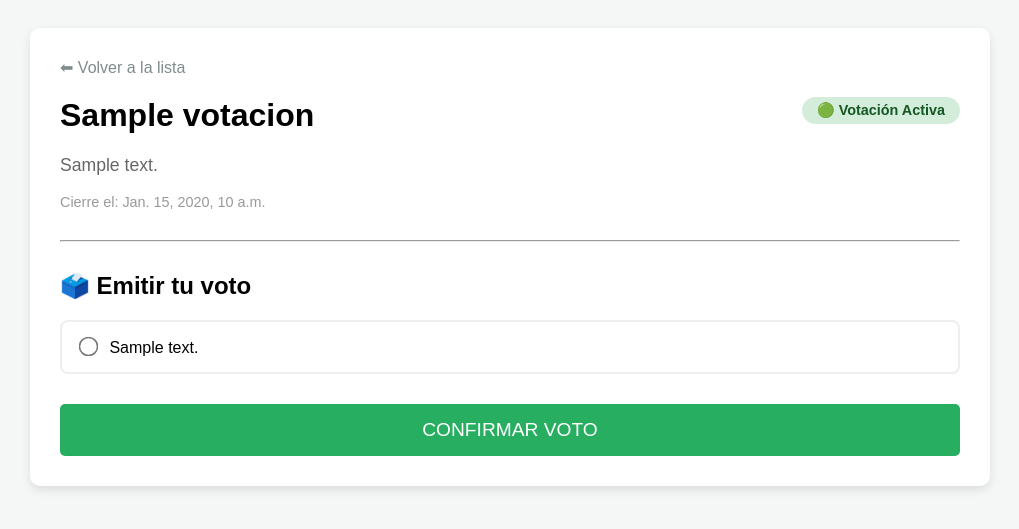
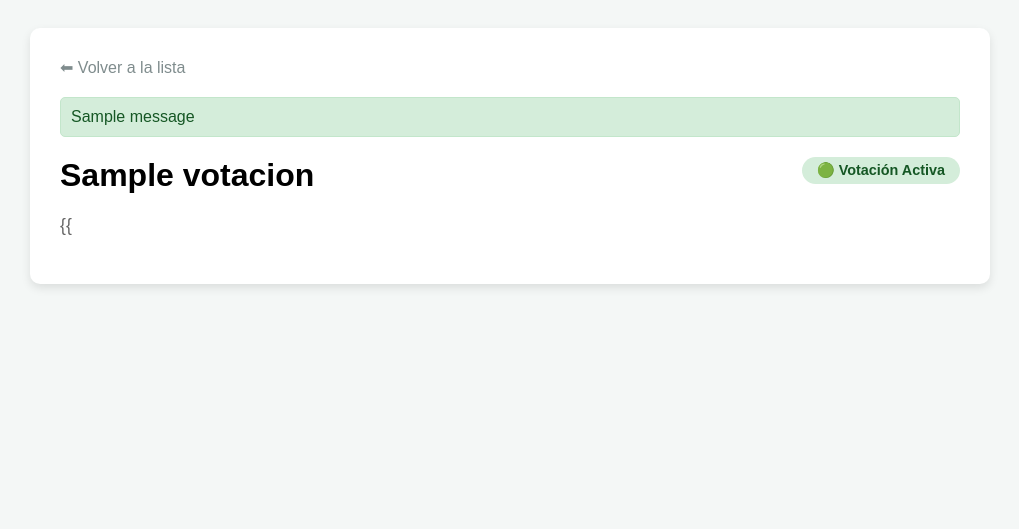
Before and after one commit to SilverBossAG/sistema-cooperativas, a Django app: template templates/Votaciones/detalle_votacion.html in a window 1280 px wide. Shown: the top 529 px of the page, without its empty margins (130-1149 px from the left). Run offline with Django 5.2, Linux system fonts and the light colour scheme; tables that the repository leaves empty hold one stand-in row (values such as "Sample post"); the template is opened without the code that fills it: values that come from a table or form of the project are taken from there, most other values are stand-ins (such as "Sample title", 1, 10 or a date in 2020); one stand-in notice (Sample message) is shown.

Commit message:
votaciones 1.3

```diff
--- a/templates/Votaciones/detalle_votacion.html
+++ b/templates/Votaciones/detalle_votacion.html
@@ -26,6 +26,13 @@
 
         .barra-fondo { background: #eee; border-radius: 5px; height: 25px; width: 100%; margin-top: 5px; overflow: hidden; }
         .barra-progreso { height: 100%; background: #3498db; text-align: right; padding-right: 5px; line-height: 25px; color: white; font-size: 0.8em; }
+
+        /* Modal de Detalles */
+        .modal-overlay { display: none; position: fixed; top: 0; left: 0; width: 100%; height: 100%; background: rgba(0,0,0,0.5); z-index: 1000; justify-content: center; align-items: center; }
+        .modal-content { background: white; padding: 20px; border-radius: 8px; max-width: 400px; width: 90%; max-height: 80vh; overflow-y: auto; }
+        .modal-header { font-size: 1.2em; font-weight: bold; margin-bottom: 15px; border-bottom: 1px solid #eee; padding-bottom: 10px; }
+        .lista-nombres li { padding: 5px 0; border-bottom: 1px solid #f0f0f0; }
+        .btn-cerrar { float: right; cursor: pointer; color: #e74c3c; font-weight: bold; }
     </style>
 </head>
 <body>
@@ -33,114 +40,21 @@
     <div class="container">
         <a href="{% url 'listar_votaciones' %}" style="text-decoration: none; color: #7f8c8d;">⬅ Volver a la lista</a>
 
+        {% if messages %}
+            <div style="margin-top: 20px;">
+                {% for message in messages %}
+                    <div style="padding: 10px; border-radius: 5px; margin-bottom: 10px;
+                        {% if message.tags == 'success' %}background: #d4edda; color: #155724; border: 1px solid #c3e6cb;
+                        {% else %}background: #f8d7da; color: #721c24; border: 1px solid #f5c6cb;{% endif %}">
+                        {{ message }}
+                    </div>
+                {% endfor %}
+            </div>
+        {% endif %}
+
         <div style="margin-top: 20px;">
             <span class="estado-box {% if votacion.activa %}activa{% else %}cerrada{% endif %}">
                 {% if votacion.activa %}🟢 Votación Activa{% else %}🔴 Finalizada{% endif %}
             </span>
             <h1 style="margin-top: 0;">{{ votacion.titulo }}</h1>
-            <p style="color: #666; font-size: 1.1em;">{{ votacion.descripcion }}</p>
-            <p style="font-size: 0.9em; color: #999;">Cierre el: {{ votacion.fecha_fin }}</p>
-        </div>
-
-        <hr style="margin: 30px 0;">
-
-        {% if user.es_presidente %}
-            <div class="panel-presidente">
-                <h2 style="color: #2c3e50; margin-top: 0;">📊 Panel de Control</h2>
-
-                {% if permiso_ver_detalles %}
-                    <p style="font-size: 0.9em; color: #27ae60;">🔓 <strong>Modo Transparente:</strong> Haz clic en las gráficas para ver nombres.</p>
-                {% else %}
-                    <p style="font-size: 0.9em; color: #7f8c8d;">🔒 <strong>Voto Secreto:</strong> Solo puedes ver las cantidades totales, no los nombres.</p>
-                {% endif %}
-
-                <div class="grid-graficas">
-                    <div style="background: white; padding: 10px; border-radius: 5px; box-shadow: 0 2px 5px rgba(0,0,0,0.05); {% if permiso_ver_detalles %}cursor: pointer;{% endif %}">
-                        <h4 style="text-align: center;">Resultados</h4>
-                        <canvas id="graficaResultados"></canvas>
-                    </div>
-
-                    <div style="background: white; padding: 10px; border-radius: 5px; box-shadow: 0 2px 5px rgba(0,0,0,0.05); {% if permiso_ver_detalles %}cursor: pointer;{% endif %}">
-                        <h4 style="text-align: center;">Participación ({{ total_votos }}/{{ total_vecinos }})</h4>
-                        <canvas id="graficaParticipacion"></canvas>
-                    </div>
-                </div>
-            </div>
-        {% endif %}
-
-        {% if votacion.activa and not ya_voto %}
-            <h2>🗳️ Emitir tu voto</h2>
-            {% if opciones %}
-                <form method="post">
-                    {% csrf_token %}
-                    {% for opcion in opciones %}
-                        <label class="opcion-voto">
-                            <input type="radio" name="opcion_seleccionada" value="{{ opcion.id }}" required>
-                            {{ opcion.texto }}
-                        </label>
-                    {% endfor %}
-                    <button type="submit" name="btn_votar" class="btn-votar">CONFIRMAR VOTO</button>
-                </form>
-            {% else %}
-                <p style="color: red;">Error: No hay opciones disponibles.</p>
-            {% endif %}
-
-        {% else %}
-            <h2>📊 Resultados Públicos</h2>
-            {% if ya_voto %}
-                <p style="color: green;">✔ Tu voto ya está registrado.</p>
-            {% endif %}
-
-            {% for dato in datos_grafica %}
-                <div style="margin-bottom: 15px;">
-                    <div style="display: flex; justify-content: space-between;">
-                        <strong>{{ dato.texto }}</strong>
-                        <span>{{ dato.votos }} votos ({{ dato.porcentaje }}%)</span>
-                    </div>
-                    <div class="barra-fondo">
-                        <div class="barra-progreso" style="width: {{ dato.porcentaje|floatformat:1 }}%;"></div>
-                    </div>
-                </div>
-            {% empty %}
-                <p>Aún no hay votos.</p>
-            {% endfor %}
-        {% endif %}
-
-    </div>
-
-    {% if user.es_presidente %}
-    <script>
-        // 1. Gráfica de Barras (Resultados)
-        const ctx1 = document.getElementById('graficaResultados');
-        new Chart(ctx1, {
-            type: 'bar',
-            data: {
-                labels: {{ nombres_js|safe }}, // Los nombres de las opciones desde Django
-                datasets: [{
-                    label: 'Votos',
-                    data: {{ votos_js|safe }}, // Los números de votos desde Django
-                    backgroundColor: ['#3498db', '#e74c3c', '#2ecc71', '#f1c40f', '#9b59b6'],
-                    borderWidth: 1
-                }]
-            },
-            options: { scales: { y: { beginAtZero: true, ticks: { stepSize: 1 } } } }
-        });
-
-        // 2. Gráfica de Donut (Participación)
-        const ctx2 = document.getElementById('graficaParticipacion');
-        new Chart(ctx2, {
-            type: 'doughnut',
-            data: {
-                labels: ['Han Votado', 'Pendientes (Abstención)'],
-                datasets: [{
-                    data: [{{ total_votos }}, {{ abstencion }}],
-                    backgroundColor: ['#27ae60', '#ecf0f1'],
-                    hoverOffset: 4
-                }]
-            }
-        });
-    </script>
-    {% endif %}
-
-</body>
-</html>
+            <p style="color: #666; font-size: 1.1em;">{{
--- a/usuarios/admin.py
+++ b/usuarios/admin.py
@@ -19,5 +19,5 @@
     list_filter = ('presidente_ve_votos',)
 
 # Registramos todo
-admin.site.register(Usuario, UsuarioAdmin, Cooperativa, CooperativaAdmin)
-#
+admin.site.register(Usuario, UsuarioAdmin)
+admin.site.register(Cooperativa, CooperativaAdmin)
--- a/votaciones/views.py
+++ b/votaciones/views.py
@@ -6,6 +6,7 @@
 from .models import Votacion, Opcion, Voto
 from .forms import VotacionForm
 from usuarios.models import Usuario
+import json
 
 
 @login_required(login_url='login')
@@ -68,6 +69,8 @@
         # ... (Tu código actual de votar) ...
         # (Copialo de tu código anterior o déjalo como está si no lo has borrado)
         pass
+
+    ya_voto = Voto.objects.filter(usuario=request.user, votacion=votacion).exists()
 
     # --- CÁLCULOS ---
     opciones = votacion.opciones.all()
```
